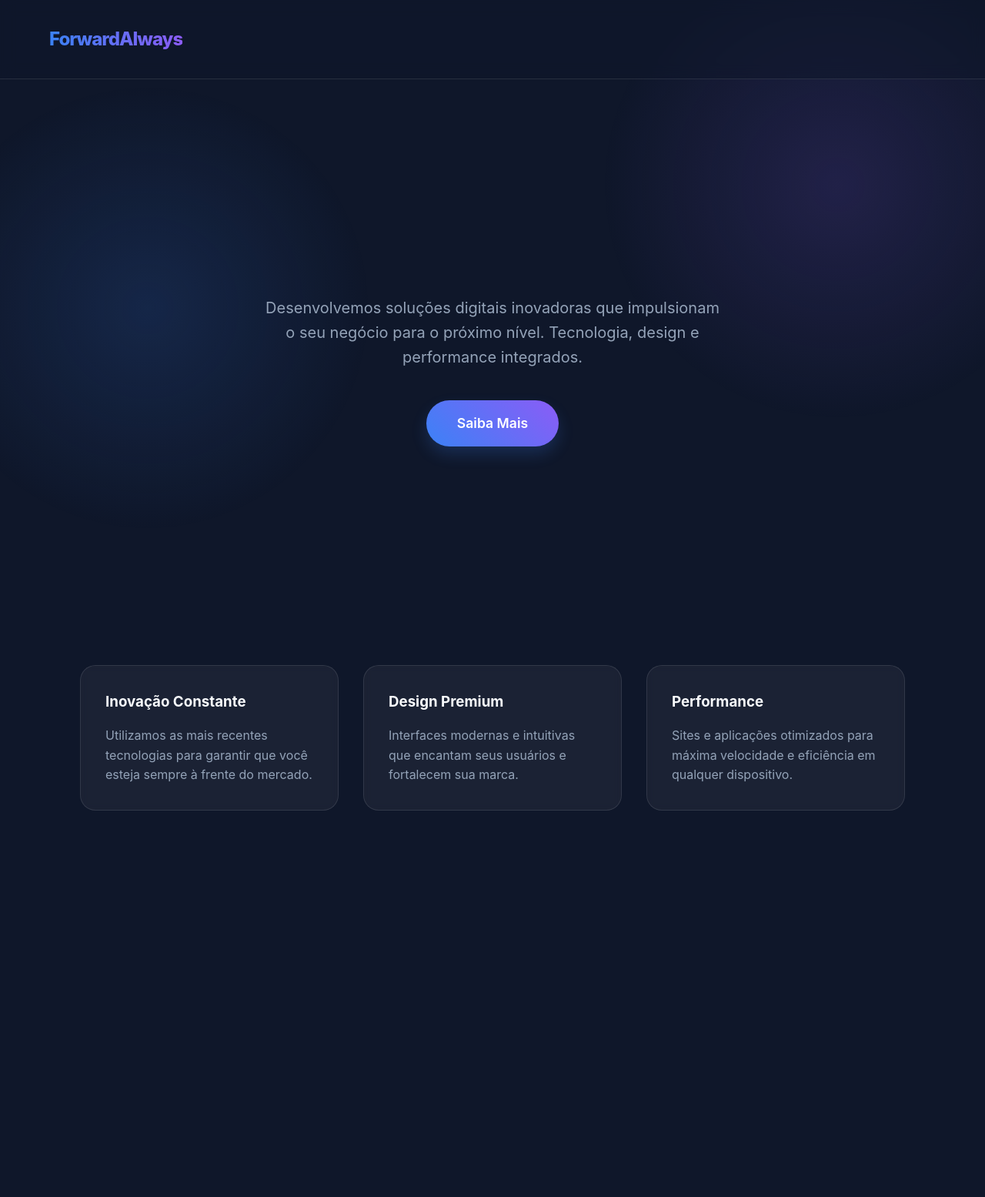
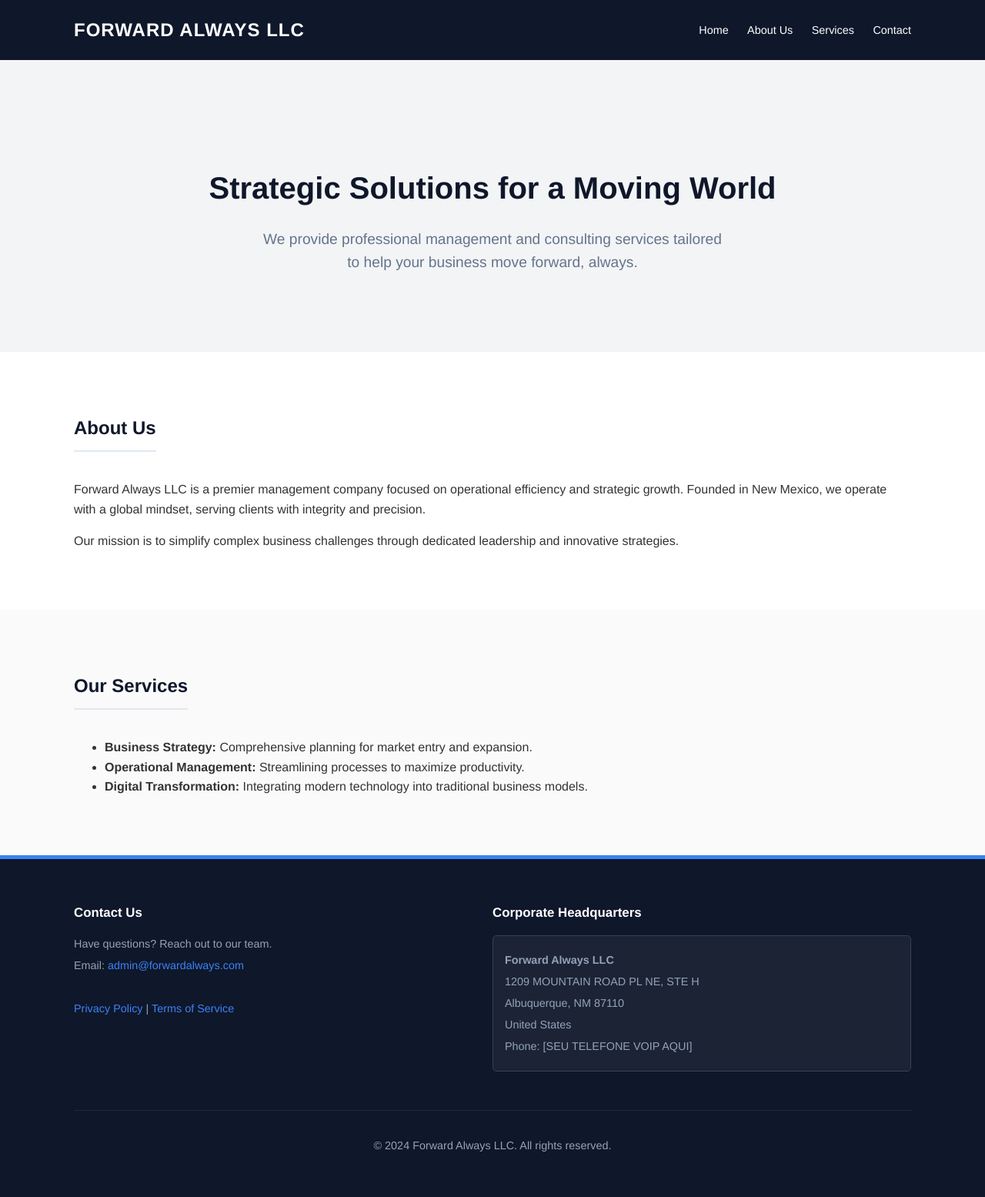
Before and after one commit to Rafakill/forwardalways, a plain HTML site: page index.html in a window 1280 px wide. Shown: the whole page at 77% size. Before the commit the page ends 1117 px from the top, so only its background shows below. Drawn offline with Linux system fonts and the light colour scheme.

Commit message:
Update index.html content as requested

```diff
--- a/index.html
+++ b/index.html
@@ -1,210 +1,234 @@
 <!DOCTYPE html>
-<html lang="pt-BR">
+<html lang="en">
 
 <head>
     <meta charset="UTF-8">
     <meta name="viewport" content="width=device-width, initial-scale=1.0">
-    <title>ForwardAlways - Sempre em Frente</title>
-    <meta name="description" content="ForwardAlways - Inovação e progresso constante. Construindo o futuro hoje.">
+    <meta name="description" content="Forward Always LLC - Strategic Management and Consulting Services.">
+    <title>Forward Always LLC | Home</title>
     <style>
-        :root {
-            --bg-color: #0f172a;
-            --text-color: #f8fafc;
-            --primary-color: #3b82f6;
-            --secondary-color: #8b5cf6;
-            --accent-color: #06b6d4;
-            --glass-bg: rgba(255, 255, 255, 0.05);
-            --glass-border: rgba(255, 255, 255, 0.1);
+        /* Estilo Limpo e Corporativo (High Trust) */
+        body {
+            font-family: 'Helvetica Neue', Helvetica, Arial, sans-serif;
+            margin: 0;
+            padding: 0;
+            color: #333;
+            line-height: 1.6;
         }
 
-        * {
-            margin: 0;
-            padding: 0;
-            box-sizing: border-box;
-            font-family: 'Inter', system-ui, -apple-system, sans-serif;
+        header {
+            background-color: #0f172a;
+            color: #fff;
+            padding: 20px 0;
         }
 
-        body {
-            background-color: var(--bg-color);
-            color: var(--text-color);
-            line-height: 1.6;
-            overflow-x: hidden;
-            min-height: 100vh;
+        .container {
+            width: 85%;
+            max-width: 1100px;
+            margin: 0 auto;
         }
 
-        .gradient-bg {
-            position: fixed;
-            top: 0;
-            left: 0;
-            width: 100vw;
-            height: 100vh;
-            z-index: -1;
-            background:
-                radial-gradient(circle at 15% 50%, rgba(59, 130, 246, 0.15), transparent 25%),
-                radial-gradient(circle at 85% 30%, rgba(139, 92, 246, 0.15), transparent 25%);
-        }
-
-        nav {
-            padding: 2rem 5%;
+        .nav-flex {
             display: flex;
             justify-content: space-between;
             align-items: center;
-            backdrop-filter: blur(10px);
-            position: fixed;
-            width: 100%;
-            top: 0;
-            z-index: 100;
-            background: rgba(15, 23, 42, 0.5);
-            border-bottom: 1px solid var(--glass-border);
         }
 
         .logo {
             font-size: 1.5rem;
-            font-weight: 800;
-            background: linear-gradient(to right, var(--primary-color), var(--secondary-color));
-            -webkit-background-clip: text;
-            background-clip: text;
-            color: transparent;
-            letter-spacing: -1px;
+            font-weight: bold;
+            letter-spacing: 1px;
         }
 
-        .hero {
-            min-height: 100vh;
-            display: flex;
-            flex-direction: column;
-            justify-content: center;
-            align-items: center;
-            text-align: center;
-            padding: 0 1rem;
-            position: relative;
+        nav a {
+            color: #fff;
+            text-decoration: none;
+            margin-left: 20px;
+            font-size: 0.9rem;
         }
 
-        h1 {
-            font-size: 4rem;
-            font-weight: 800;
-            margin-bottom: 1.5rem;
-            line-height: 1.1;
-            background: linear-gradient(to right, #fff, #94a3b8);
-            -webkit-background-clip: text;
-            background-clip: text;
-            color: transparent;
-            opacity: 0;
-            animation: fadeIn Up 1s ease-out forwards;
+        /* Hero Section */
+        .hero {
+            background-color: #f3f4f6;
+            padding: 100px 0;
+            text-align: center;
         }
 
-        p {
-            font-size: 1.25rem;
-            color: #94a3b8;
-            max-width: 600px;
-            margin-bottom: 2.5rem;
-            opacity: 0;
-            animation: fadeInUp 1s ease-out 0.2s forwards;
+        .hero h1 {
+            font-size: 2.5rem;
+            color: #0f172a;
+            margin-bottom: 20px;
         }
 
-        .cta-button {
-            padding: 1rem 2.5rem;
-            font-size: 1.1rem;
-            font-weight: 600;
-            color: white;
-            background: linear-gradient(45deg, var(--primary-color), var(--secondary-color));
-            border: none;
-            border-radius: 50px;
-            cursor: pointer;
-            transition: all 0.3s ease;
-            text-decoration: none;
-            opacity: 0;
-            animation: fadeInUp 1s ease-out 0.4s forwards;
-            box-shadow: 0 10px 20px rgba(59, 130, 246, 0.2);
-        }
-
-        .cta-button:hover {
-            transform: translateY(-2px);
-            box-shadow: 0 20px 30px rgba(59, 130, 246, 0.4);
-        }
-
-        .cards {
-            display: grid;
-            grid-template-columns: repeat(auto-fit, minmax(300px, 1fr));
-            gap: 2rem;
-            padding: 5%;
-            max-width: 1200px;
+        .hero p {
+            font-size: 1.2rem;
+            color: #64748b;
+            max-width: 600px;
             margin: 0 auto;
         }
 
-        .card {
-            background: var(--glass-bg);
-            border: 1px solid var(--glass-border);
-            padding: 2rem;
-            border-radius: 20px;
-            backdrop-filter: blur(5px);
-            transition: transform 0.3s ease;
+        /* Content Sections */
+        .section {
+            padding: 60px 0;
         }
 
-        .card:hover {
-            transform: translateY(-5px);
-            border-color: rgba(255, 255, 255, 0.2);
+        .section h2 {
+            color: #0f172a;
+            border-bottom: 2px solid #e2e8f0;
+            padding-bottom: 10px;
+            display: inline-block;
         }
 
-        .card h3 {
-            margin-bottom: 1rem;
-            color: var(--text-color);
+        /* Footer - A PARTE MAIS IMPORTANTE PARA A META */
+        footer {
+            background-color: #0f172a;
+            color: #94a3b8;
+            padding: 40px 0;
+            font-size: 0.9rem;
+            border-top: 5px solid #3b82f6;
         }
 
-        .card p {
-            font-size: 1rem;
-            margin-bottom: 0;
-            opacity: 1;
-            animation: none;
+        .footer-content {
+            display: flex;
+            flex-wrap: wrap;
+            justify-content: space-between;
         }
 
-        @keyframes fadeInUp {
-            from {
-                opacity: 0;
-                transform: translateY(20px);
+        .footer-col {
+            flex: 1;
+            min-width: 250px;
+            margin-bottom: 20px;
+        }
+
+        .footer-col h3 {
+            color: #fff;
+            margin-bottom: 15px;
+        }
+
+        .footer-col p {
+            margin: 5px 0;
+        }
+
+        .footer-col a {
+            color: #3b82f6;
+            text-decoration: none;
+        }
+
+        .legal-address {
+            background: rgba(255, 255, 255, 0.05);
+            padding: 15px;
+            border-radius: 5px;
+            border: 1px solid #334155;
+        }
+
+        /* Responsividade */
+        @media (max-width: 768px) {
+
+            .nav-flex,
+            .footer-content {
+                flex-direction: column;
+                text-align: center;
             }
 
-            to {
-                opacity: 1;
-                transform: translateY(0);
+            nav {
+                margin-top: 20px;
             }
-        }
 
-        @media (max-width: 768px) {
-            h1 {
-                font-size: 2.5rem;
+            nav a {
+                margin: 0 10px;
+            }
+
+            .legal-address {
+                margin-top: 20px;
             }
         }
     </style>
 </head>
 
 <body>
-    <div class="gradient-bg"></div>
 
-    <nav>
-        <div class="logo">ForwardAlways</div>
-    </nav>
+    <!-- Cabeçalho -->
+    <header>
+        <div class="container nav-flex">
+            <div class="logo">FORWARD ALWAYS LLC</div>
+            <nav>
+                <a href="#">Home</a>
+                <a href="#about">About Us</a>
+                <a href="#services">Services</a>
+                <a href="#contact">Contact</a>
+            </nav>
+        </div>
+    </header>
 
-    <main class="hero">
-        <h1>Construindo o Futuro<br>Sempre em Frente</h1>
-        <p>Desenvolvemos soluções digitais inovadoras que impulsionam o seu negócio para o próximo nível. Tecnologia,
-            design e performance integrados.</p>
-        <a href="#" class="cta-button">Saiba Mais</a>
-    </main>
-
-    <section class="cards">
-        <div class="card">
-            <h3>Inovação Constante</h3>
-            <p>Utilizamos as mais recentes tecnologias para garantir que você esteja sempre à frente do mercado.</p>
-        </div>
-        <div class="card">
-            <h3>Design Premium</h3>
-            <p>Interfaces modernas e intuitivas que encantam seus usuários e fortalecem sua marca.</p>
-        </div>
-        <div class="card">
-            <h3>Performance</h3>
-            <p>Sites e aplicações otimizados para máxima velocidade e eficiência em qualquer dispositivo.</p>
+    <!-- Hero / Banner Principal -->
+    <section class="hero">
+        <div class="container">
+            <h1>Strategic Solutions for a Moving World</h1>
+            <p>We provide professional management and consulting services tailored to help your business move forward,
+                always.</p>
         </div>
     </section>
+
+    <!-- Sobre -->
+    <section id="about" class="section">
+        <div class="container">
+            <h2>About Us</h2>
+            <p>Forward Always LLC is a premier management company focused on operational efficiency and strategic
+                growth. Founded in New Mexico, we operate with a global mindset, serving clients with integrity and
+                precision.</p>
+            <p>Our mission is to simplify complex business challenges through dedicated leadership and innovative
+                strategies.</p>
+        </div>
+    </section>
+
+    <!-- Serviços (Genérico para servir qualquer nicho) -->
+    <section id="services" class="section" style="background-color: #fafafa;">
+        <div class="container">
+            <h2>Our Services</h2>
+            <ul>
+                <li><strong>Business Strategy:</strong> Comprehensive planning for market entry and expansion.</li>
+                <li><strong>Operational Management:</strong> Streamlining processes to maximize productivity.</li>
+                <li><strong>Digital Transformation:</strong> Integrating modern technology into traditional business
+                    models.</li>
+            </ul>
+        </div>
+    </section>
+
+    <!-- RODAPÉ - AQUI ACONTECE A MÁGICA DA VERIFICAÇÃO -->
+    <footer id="contact">
+        <div class="container footer-content">
+
+            <div class="footer-col">
+                <h3>Contact Us</h3>
+                <p>Have questions? Reach out to our team.</p>
+                <!-- O Email deve ser o corporativo -->
+                <p>Email: <a href="mailto:admin@forwardalways.com">admin@forwardalways.com</a></p>
+                <br>
+                <!-- Link Obrigatório para Compliance -->
+                <p><a href="privacy.html">Privacy Policy</a> | <a href="#">Terms of Service</a></p>
+            </div>
+
+            <div class="footer-col">
+                <h3>Corporate Headquarters</h3>
+                <!-- DADOS EXATOS DO PDF (ARTICLES OF ORGANIZATION) -->
+                <!-- A Meta fará o 'Match' visual destes dados com o seu documento -->
+                <div class="legal-address">
+                    <p><strong>Forward Always LLC</strong></p>
+                    <p>1209 MOUNTAIN ROAD PL NE, STE H</p>
+                    <p>Albuquerque, NM 87110</p>
+                    <p>United States</p>
+                    <!-- Coloque seu número VoIP aqui -->
+                    <p>Phone: [SEU TELEFONE VOIP AQUI]</p>
+                </div>
+            </div>
+
+        </div>
+        <div class="container"
+            style="text-align: center; margin-top: 30px; border-top: 1px solid #1e293b; padding-top: 20px;">
+            <p>&copy; 2024 Forward Always LLC. All rights reserved.</p>
+        </div>
+    </footer>
+
 </body>
 
 </html>
```
